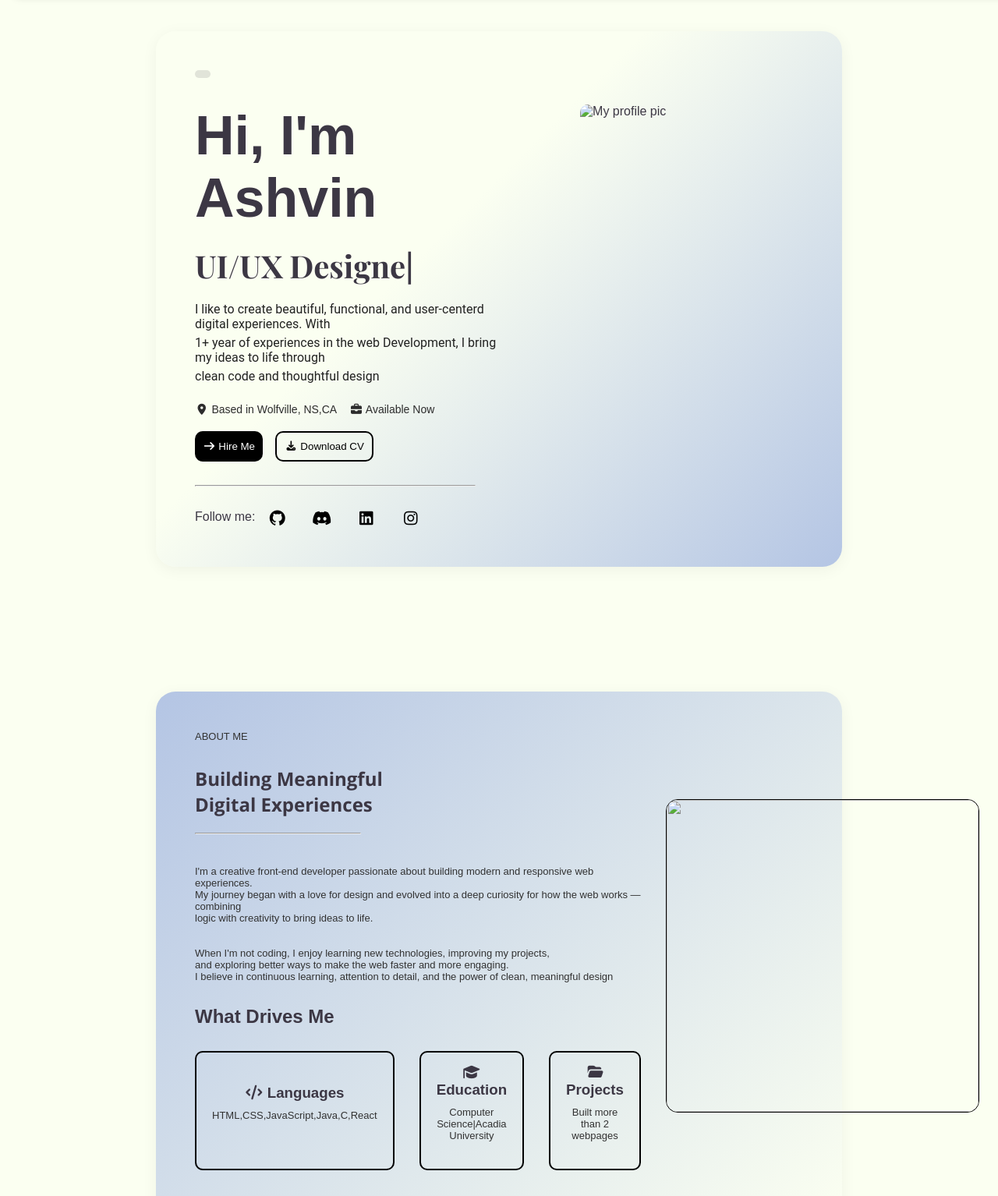
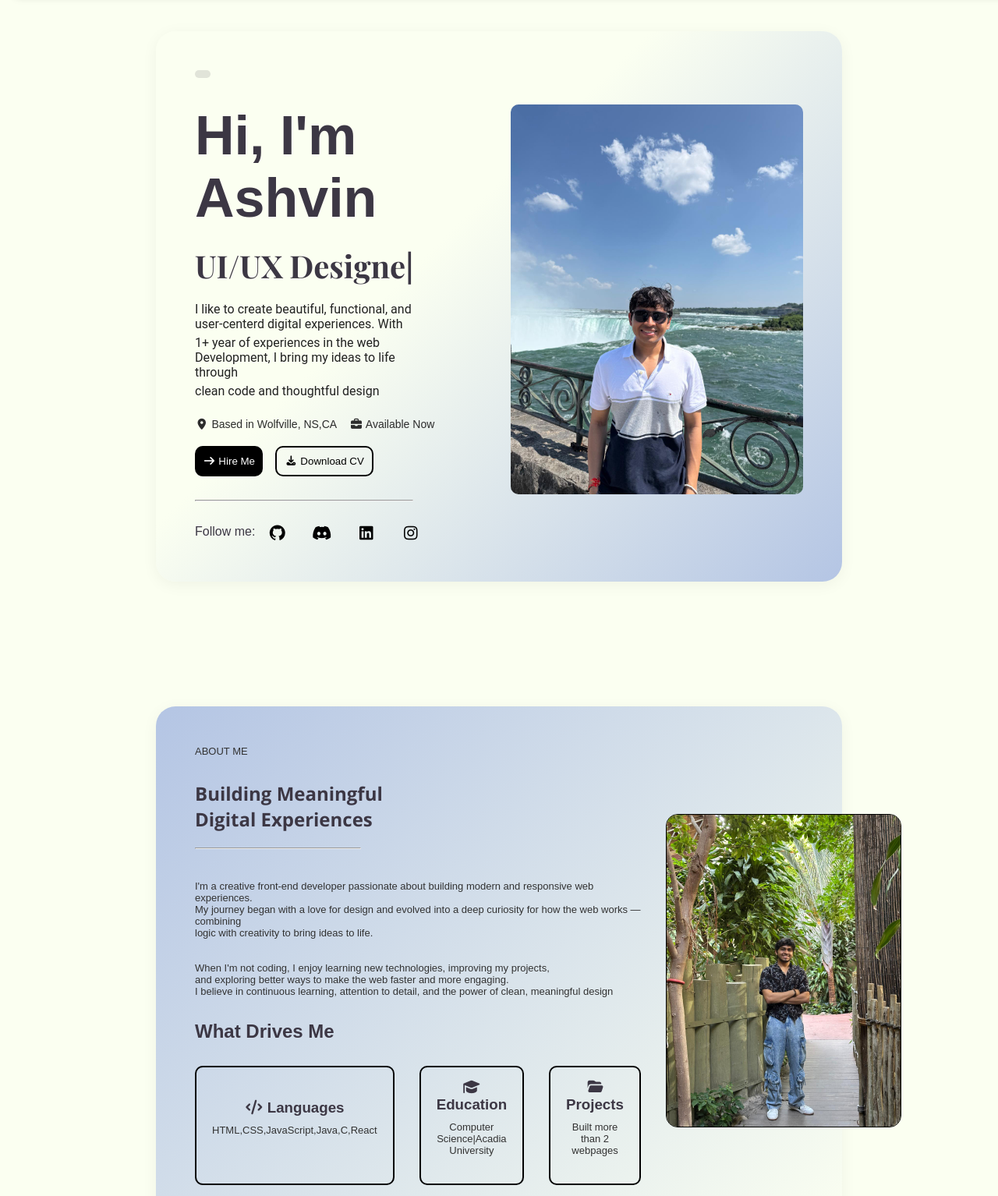
Before and after one commit to Ashvin-Shiyani/Portfolio, a plain HTML site: page index.html in a window 1280 px wide. Shown: the part 120-1654 px from the top of the page at 78% size. Drawn offline with nearby package versions, Linux system fonts and the light colour scheme; the site is published under a folder, as on GitHub Pages, so addresses that start at the root find nothing; a web font is replaced by a local one.

Commit message:
Fix image paths for GitHub Pages

```diff
--- a/index.html
+++ b/index.html
@@ -89,7 +89,7 @@
                 </div>
             </div>
           </div>
-          <img id="coder" src="/profilepic.jpg" alt="My profile pic">
+          <img id="coder" src="profilepic.jpg" alt="My profile pic">
         </div>
     </section>
     <!-- fine home  -->
@@ -131,7 +131,7 @@
                 </div>
             </div>
         </div>
-        <img src="/jungle.jpg" alt="">
+        <img src="jungle.jpg" alt="">
         </div>
      </section>
      <section class="project" id="project">
```
